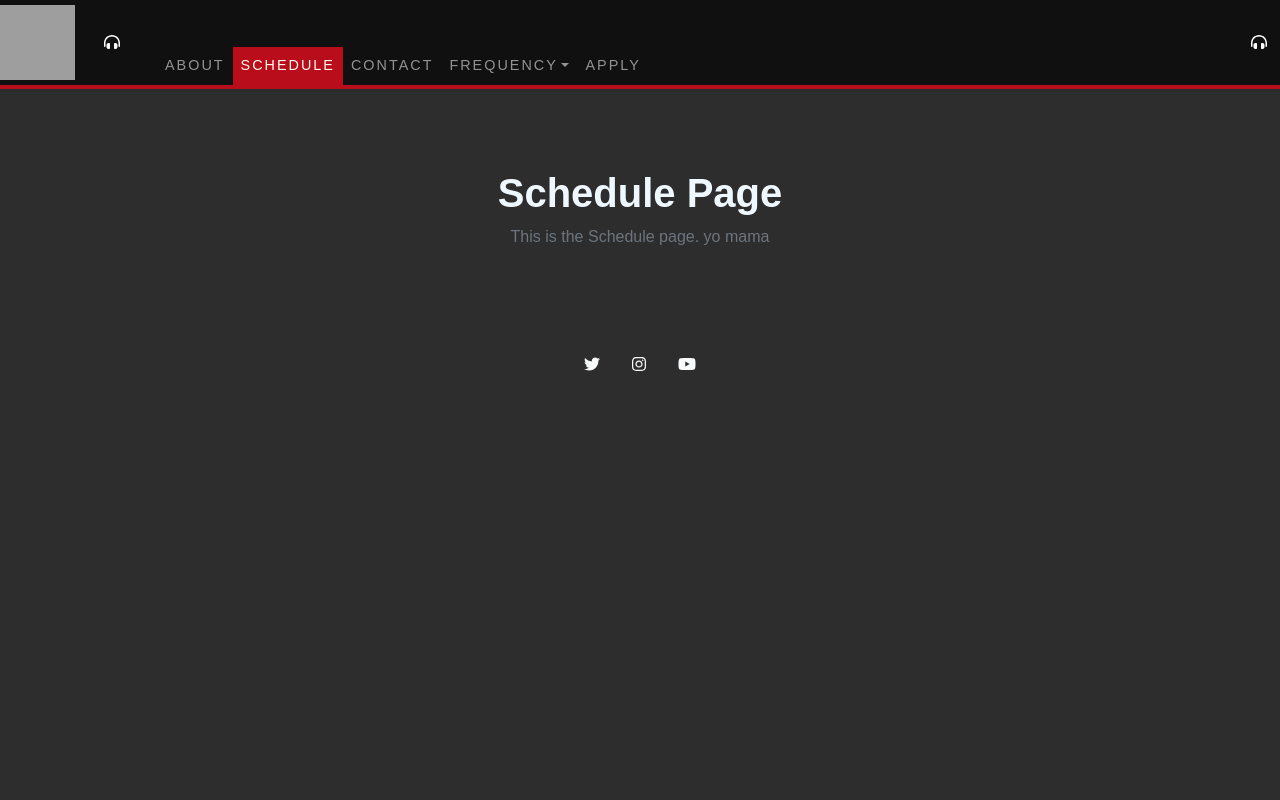
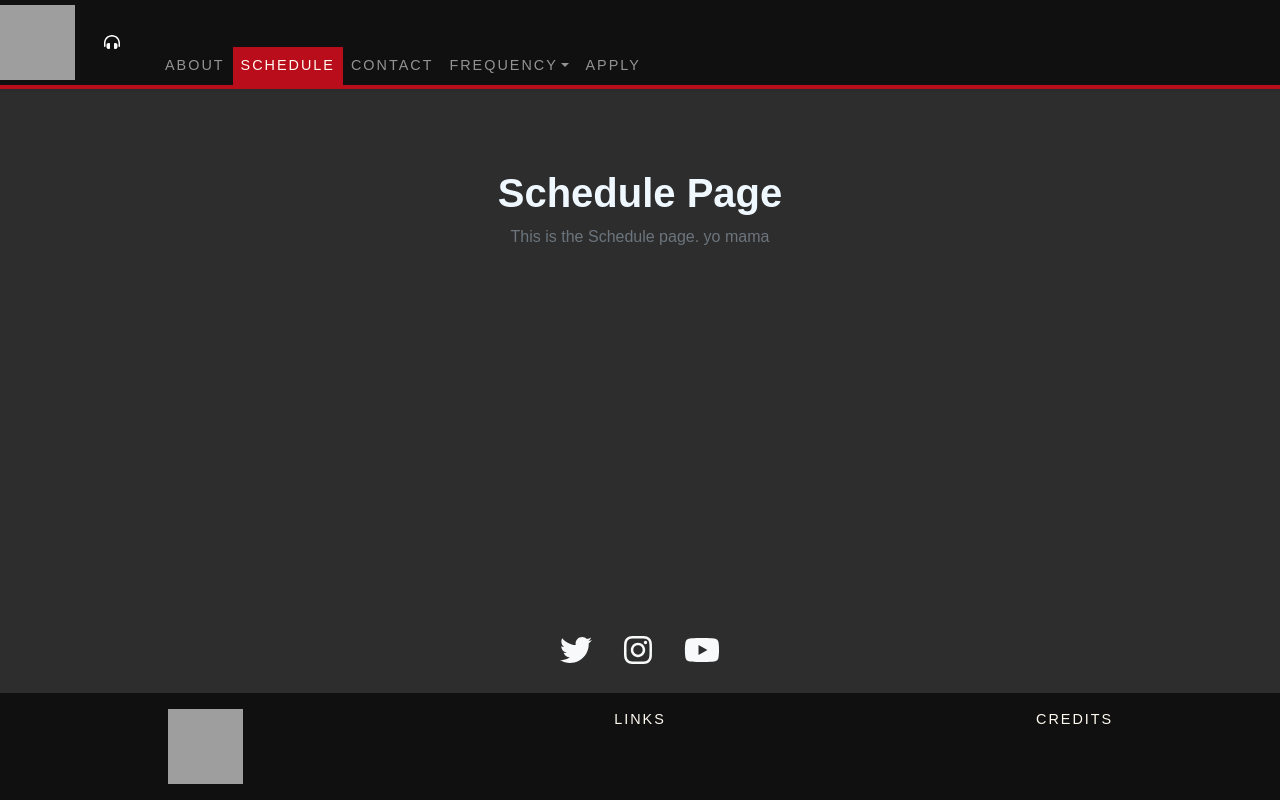
Before and after one commit to samuel-torres-code/kanm-summer-21, a React (Create React App) app in the folder client/: page /schedule in a window 1280 px wide. Built offline with nearby package versions, Linux system fonts and the light colour scheme; grey boxes are pictures that could not be loaded; a web font is replaced by a local one.

Commit message:
Added footer image and space for links. The formatting should work, I just need to add content.

```diff
--- /dev/null
+++ b/client/src/components/Footer.css
@@ -0,0 +1,14 @@
+
+.Footer {
+    position: absolute;
+    left: 0;
+    bottom: 0;
+    width: 100%;
+    overflow: hidden;
+}
+.row {
+    background-color: var(--bs-dark);
+    text-transform: uppercase;
+    letter-spacing: 2px;
+    font-size: .9rem;
+}
--- a/client/src/components/Footer.js
+++ b/client/src/components/Footer.js
@@ -2,12 +2,17 @@ import React from "react";
 
 import Container from "react-bootstrap/esm/Container";
 import Row from "react-bootstrap/Row";
+import Col from "react-bootstrap/Col";
 import Button from "react-bootstrap/Button";
 import ButtonGroup from "react-bootstrap/ButtonGroup";
 import Nav from "react-bootstrap/Nav";
 
-import { FontAwesomeIcon } from "@fortawesome/react-fontawesome";
-import { faTwitter, faInstagram, faYoutube } from "@fortawesome/free-brands-svg-icons";
+import SocialMedia from "./SocialMedia";
+
+
+import "./Footer.css";
+import NavLink from "react-bootstrap/esm/NavLink";
+
 
 
 
@@ -15,24 +20,29 @@ function Footer() {
 
     return (
         <div className="Footer">
-            <Nav className="justify-content-center">
-                <Nav.Item >
-                    <Nav.Link href="https://twitter.com/KANMRadio" target="_blank">
-                        <FontAwesomeIcon icon={faTwitter}></FontAwesomeIcon>
-                    </Nav.Link>
-                </Nav.Item>
-                <Nav.Item>
-                    <Nav.Link href="https://www.instagram.com/kanm_radio/" target="_blank">
-                        <FontAwesomeIcon icon={faInstagram}></FontAwesomeIcon>
-                    </Nav.Link>
-                </Nav.Item>
-                <Nav.Item>
-                    <Nav.Link href="https://www.youtube.com/channel/UC0-wO1RPGgp9I7uCCgXBeRQ" target="_blank">
-                        <FontAwesomeIcon icon={faYoutube}></FontAwesomeIcon>
-                    </Nav.Link>
-                </Nav.Item>
+            <SocialMedia />
 
-            </Nav>
+            <Row className="shadow-sm py-3">
+                <Col xs={12} sm={4}>
+                    <div className="logo-wrapper" >
+                        <img
+                            width="75" height="75"
+                            src="/trans_med.png"
+                            alt="KANM Student Radio Logo"
+                        />
+                    </div>
+                </Col>
+
+                <Col xs={6} sm={4}>
+                    Links
+                </Col>
+                <Col xs={6} sm={4}>
+                    Credits
+
+                </Col>
+
+            </Row>
+
         </div>
     );
 
--- a/client/src/components/Header.js
+++ b/client/src/components/Header.js
@@ -121,14 +121,7 @@ function Header() {
               </Nav.Link>
             </Nav>
           </Navbar.Collapse>
-          <Button
-            onClick={() => setOpenMediaPlayer(!openMediaPlayer)}
-            aria-controls="example-collapse-text"
-            aria-expanded={openMediaPlayer}
-            variant="dark"
-          >
-            <FontAwesomeIcon icon={faHeadphonesSimple}></FontAwesomeIcon>
-          </Button>
+
         </Container>
 
 
--- /dev/null
+++ b/client/src/components/SocialMedia.js
@@ -0,0 +1,37 @@
+import React from "react";
+
+import Nav from "react-bootstrap/Nav";
+
+import { FontAwesomeIcon } from "@fortawesome/react-fontawesome";
+import { faTwitter, faInstagram, faYoutube } from "@fortawesome/free-brands-svg-icons";
+
+
+
+function SocialMedia() {
+
+    return (
+        <div className="SocialMedia">
+            <Nav className="justify-content-center py-3">
+                <Nav.Item >
+                    <Nav.Link href="https://twitter.com/KANMRadio" target="_blank">
+                        <FontAwesomeIcon size= '2x' icon={faTwitter}></FontAwesomeIcon>
+                    </Nav.Link>
+                </Nav.Item>
+                <Nav.Item>
+                    <Nav.Link href="https://www.instagram.com/kanm_radio/" target="_blank">
+                        <FontAwesomeIcon size= '2x' icon={faInstagram}></FontAwesomeIcon>
+                    </Nav.Link>
+                </Nav.Item>
+                <Nav.Item>
+                    <Nav.Link href="https://www.youtube.com/channel/UC0-wO1RPGgp9I7uCCgXBeRQ" target="_blank">
+                        <FontAwesomeIcon size='2x' icon={faYoutube}></FontAwesomeIcon>
+                    </Nav.Link>
+                </Nav.Item>
+
+            </Nav>
+        </div>
+    );
+
+}
+
+export default SocialMedia;
```
